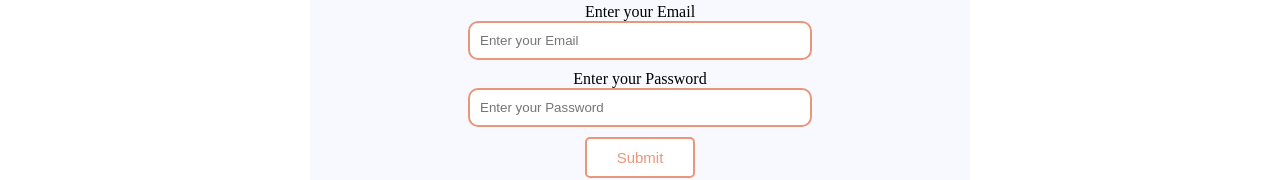
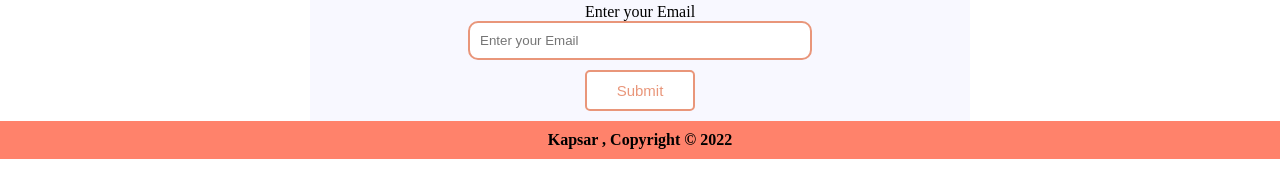
Before and after one commit to KapsarovR/vue-sample, a Vue app: page / in a window 1280 px wide. Shown: the part 2078-2258 px from the top of the page. After the commit the page ends 2237 px from the top, so only its background shows below. Built offline with nearby package versions, Linux system fonts and the light colour scheme.

Commit message:
VS-10 Config error AppSectionFour

```diff
--- a/src/App.vue
+++ b/src/App.vue
@@ -157,15 +157,12 @@ export default {
       ],
       sectionFive: [
         {
-          title: "Login",
           message: "Enter your ",
         },
       ],
     };
   },
-  methods: {
-
-  },
+  methods: {  },
 };
 </script>
 
--- a/src/components/AppSectionFive.vue
+++ b/src/components/AppSectionFive.vue
@@ -4,31 +4,28 @@
       <app-description :description="item.message + 'Frst Name'" />
       <input
         type="text"
-        v-model="firstName"
+        v-model="form.firstName"
         name="First Name"
-        placeholder="Enter your Frst Name" required
+        placeholder="Enter your Frst Name"
+        required
       />
       <app-description :description="item.message + 'Last Name'" />
       <input
         type="text"
-        v-model="lastName"
+        v-model="form.lastName"
         name="Last Name"
-        placeholder="Enter your Last Name" required
+        placeholder="Enter your Last Name"
+        required
       />
       <app-description :description="item.message + 'Email'" />
       <input
         type="email"
-        v-model="email"
+        v-model="form.email"
         name="email"
-        placeholder="Enter your Email" required
+        placeholder="Enter your Email"
+        required
       />
-      <app-description :description="item.message + 'Password'" />
-      <input
-        type="password"
-        v-model="message"
-        name="password"
-        placeholder="Enter your Password"
-      />
+
       <br />
       <button @click="submit">Submit</button>
     </form>
@@ -42,11 +39,22 @@ export default {
     AppDescription,
   },
   props: ["inputData"],
-  methods:{
-  submit() {
-    alert(this.firstName + ' ' + this.lastName + ' ' + this.email)
+  data() {
+    return {
+      form: {
+        firstName: "",
+        lastName: "",
+        email: "",
+      },
+    };
   },
-}
+  methods: {
+    submit() {
+      alert(
+        this.form.firstName + " " + this.form.lastName + " " + this.form.email
+      );
+    },
+  },
 };
 </script>
 
```
